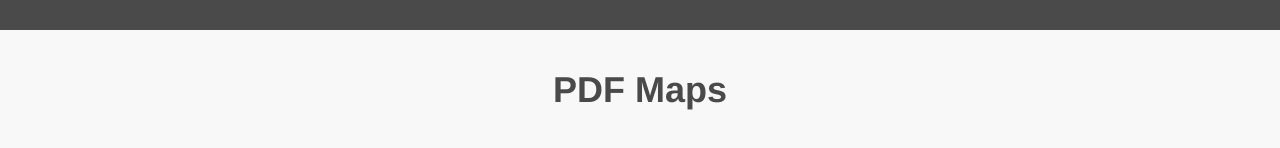
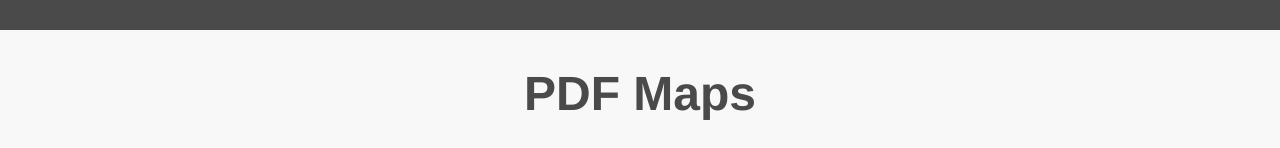
Before and after one commit to dwightlagrone1971/shermangis, a Vue app: page /#/pdfmaps in a window 1280 px wide. Shown: the part 498-646 px from the top of the page. Built offline with nearby package versions, Linux system fonts and the light colour scheme.

Commit message:
Commit-081221-v6

```diff
--- a/src/views/PDFMaps.vue
+++ b/src/views/PDFMaps.vue
@@ -1,6 +1,6 @@
 <template>
   <div class="m-auto py-10 lg:w-11/12 2xl:w-8/12" style="background-color: #f8f8f8; ">
-    <h1 class="m-auto text-4xl mb-10 font-bold 2xl:mt-12 2xl:mb-16" style="color: #4a4a4a">PDF Maps</h1>
+    <h1 class="m-auto text-5xl mb-10 font-bold 2xl:mt-12 2xl:mb-16" style="color: #4a4a4a">PDF Maps</h1>
     <div class="m-auto grid grid-cols-1 lg:grid-cols-4">
       <button
         v-for="item in items"
```
